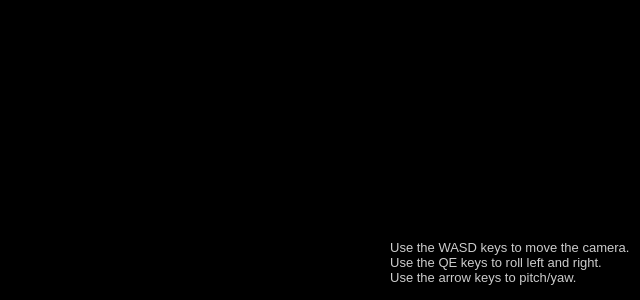
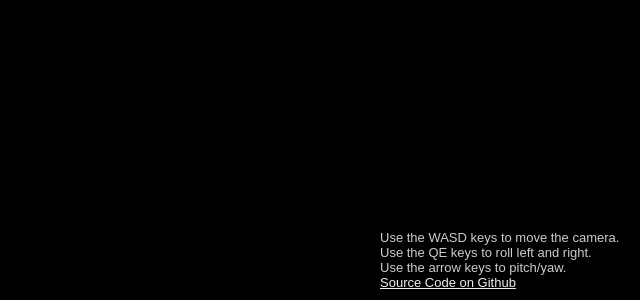
Before and after one commit to chrisguidry/webcam-texture, a plain HTML site: page index.html in a window 1280 px wide. Shown: the part 500-800 px from the top of the page, without its empty margins (640-1280 px from the left). Drawn offline with Linux system fonts and the light colour scheme.

Commit message:
Link to github in example page.

```diff
--- a/index.html
+++ b/index.html
@@ -12,6 +12,8 @@
 		Use the QE keys to roll left and right.
 		<br />
 		Use the arrow keys to pitch/yaw.
+		<br />
+		<a href='https://github.com/chrisguidry/webcam-texture'>Source Code on Github</a>
 		</aside>
 	</body>
 </html>
--- a/styles.css
+++ b/styles.css
@@ -6,11 +6,15 @@ aside {
     position: absolute;
     right: 0;
     bottom: 0;
-    width: 250px;
-    height: 60px;
+    width: 260px;
+    height: 70px;
     z-index: 1;
     background-color: black;
     color: #CCCCCC;
     font-family: sans-serif;
     font-size: 13px;
 }
+aside a {
+    color: #EEEEEE;
+    text-decoration: underline;
+}
```
